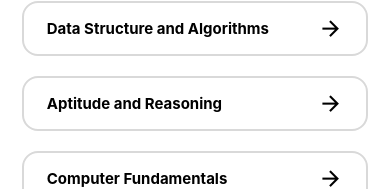
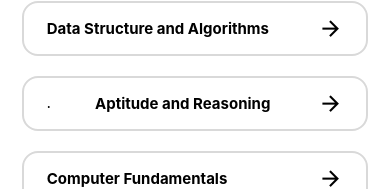
Before and after one commit to darshandevelopes/TalentTrail, a React Native app: screen /AptiScreen in a window 390 px wide. Shown: the part 145-334 px from the top of the page. Built offline with nearby package versions, Linux system fonts and the light colour scheme.

Commit message:
modified aptiScrenn

```diff
--- a/screens/AptiScreen.js
+++ b/screens/AptiScreen.js
@@ -47,7 +47,7 @@ const AptiScreen= ({ navigation }) => {
               onPress={() => navigation.navigate("Home")}
             />
           </View>
-          <View style={styles.tabs}>
+          <View style={styles.tabs}>.
               <Text style={styles.tabText}>Aptitude and Reasoning </Text>
               <MaterialCommunityIcons
               name="arrow-right"
```
